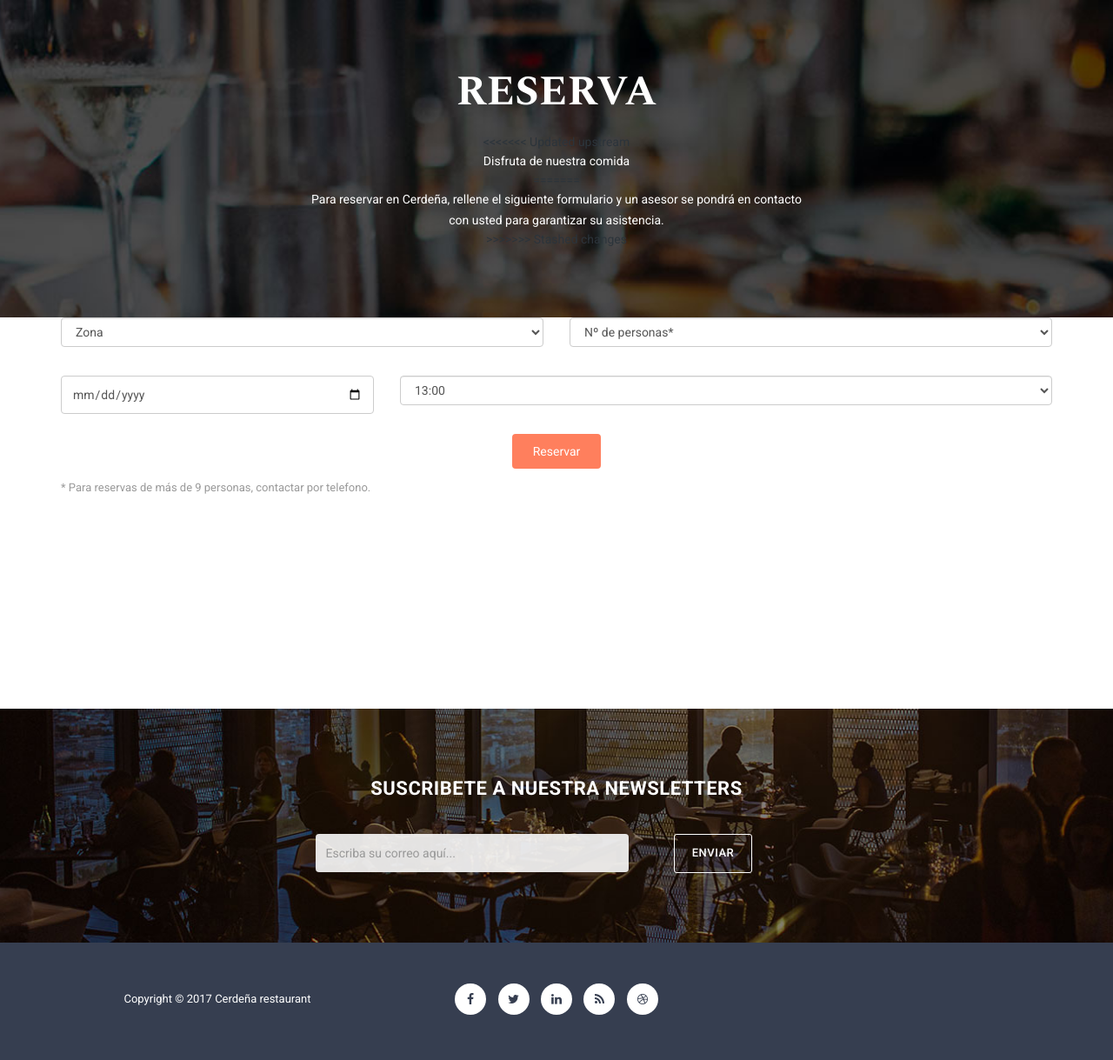
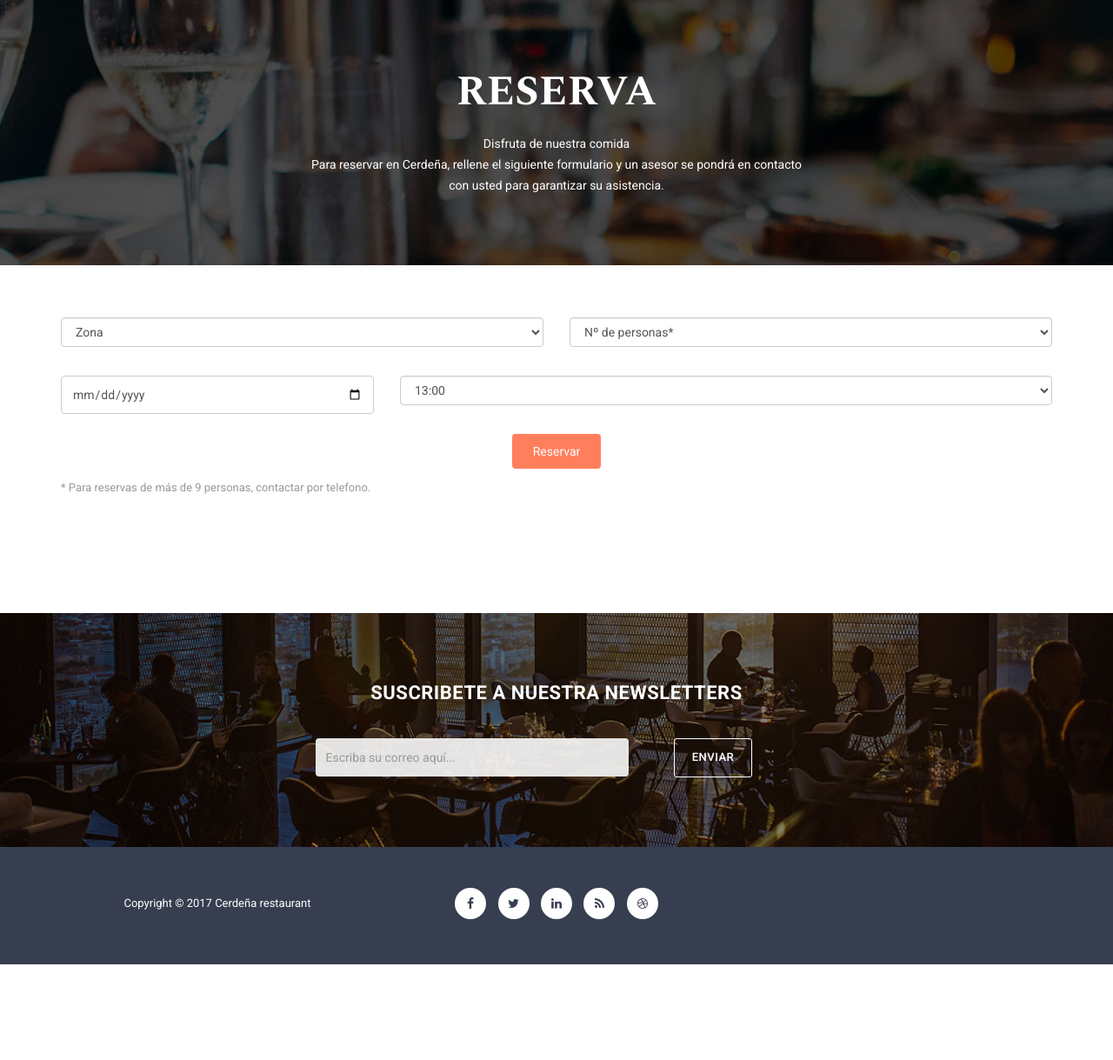
Before and after one commit to Victoria-Sampalo/DisenioSterlasParadise, a PHP site: page /reservar.html in a window 1280 px wide. Shown: the part 181-1400 px from the top of the page at 87% size. After the commit the page ends 1290 px from the top, so only its background shows below. Run offline with PHP 8.4, Linux system fonts and the light colour scheme; some libraries are stand-ins or nearby versions.

Commit message:
terminado formulario 1 reservar

```diff
--- a/Home_Cerdenya/css/templatemo-style.css
+++ b/Home_Cerdenya/css/templatemo-style.css
@@ -1193,7 +1193,9 @@
 # Reservas
 --------------------------------------------------------------*/
 #divEspacio {
-	height: 450px;
+	height: 400px;
+	padding-top: 60px;
+
 }
 
 
--- a/Home_Cerdenya/reservar.html
+++ b/Home_Cerdenya/reservar.html
@@ -62,11 +62,8 @@
             <div class="row">
                 <div class="col-md-12">
                     <h1>Reserva</h1>
-<<<<<<< Updated upstream
                     <p>Disfruta de nuestra comida</p>
-=======
                     <p>Para reservar en Cerdeña, rellene el siguiente formulario y un asesor se pondrá en contacto con usted para garantizar su asistencia.</p>
->>>>>>> Stashed changes
                 </div>
             </div>
         </div>
```
